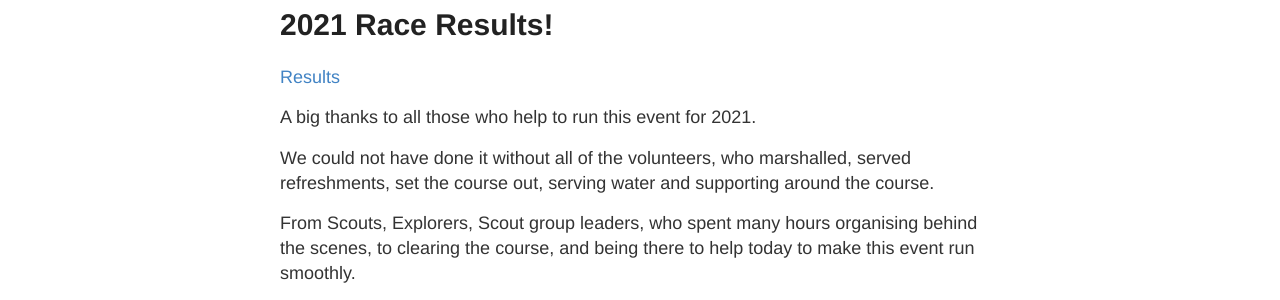
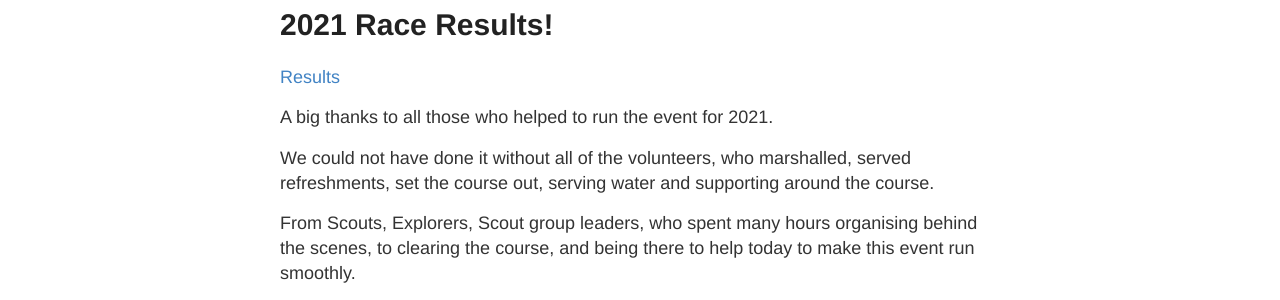
Before and after one commit to Charnwood-Challenge/Charnwood-Challenge.github.io, a Jekyll site: the page built from _posts/2021-05-12-Update-2021.md, in a window 1280 px wide. Shown: the part 205-505 px from the top of the page. Built offline with Jekyll 4.4.1, drawn with Linux system fonts in a browser that asks for light colours.

Commit message:
Update 2021-05-12-Update-2021.md

```diff
--- a/_posts/2021-05-12-Update-2021.md
+++ b/_posts/2021-05-12-Update-2021.md
@@ -5,7 +5,7 @@ title: 2021 Race Results!
 
 [Results](https://charnwoodchallenge.me/Leaflet/Charnwood_Challenge_2021_RESULTS.pdf)
 
-A big thanks to all those who help to run this event for 2021.
+A big thanks to all those who helped to run the event for 2021.
 
 We could not have done it without all of the volunteers, who marshalled, served refreshments, set the course out, serving water and supporting around the course.
 
```
